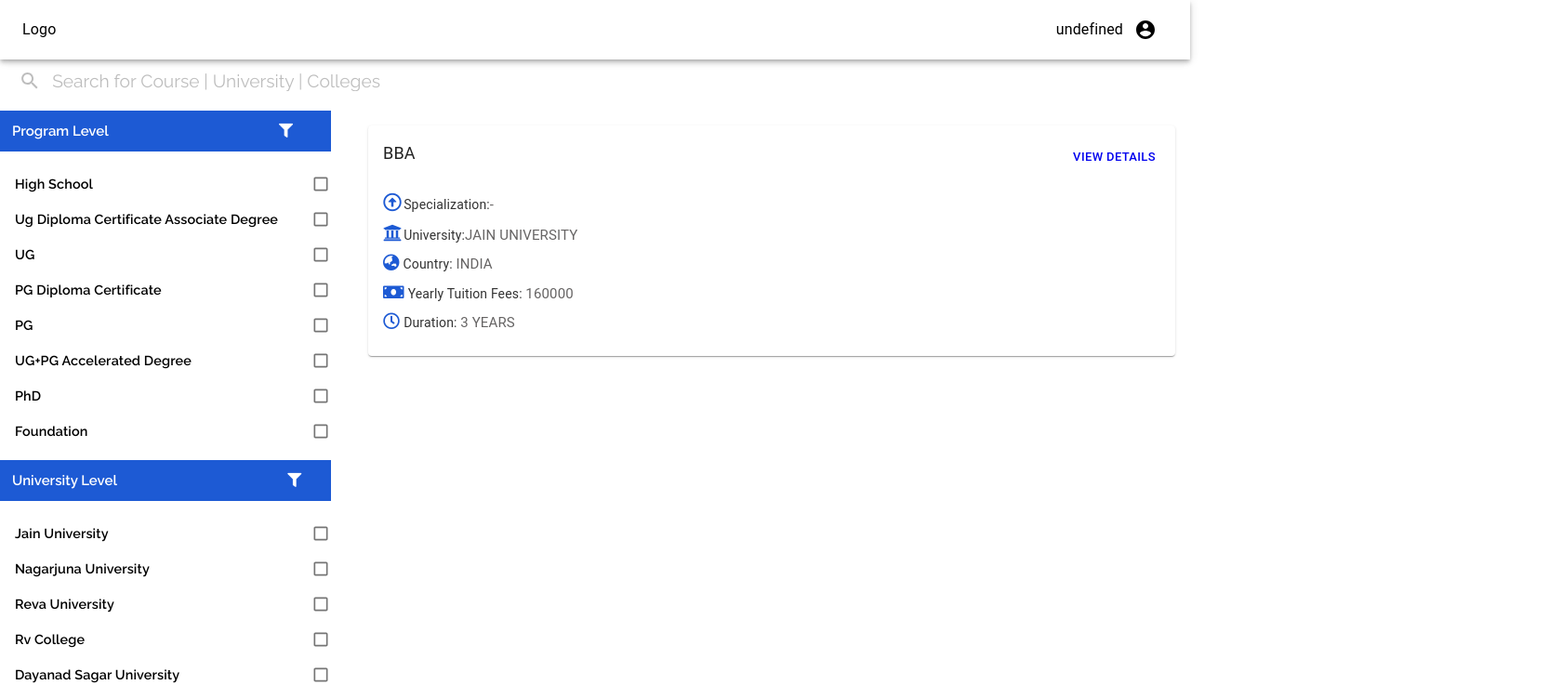
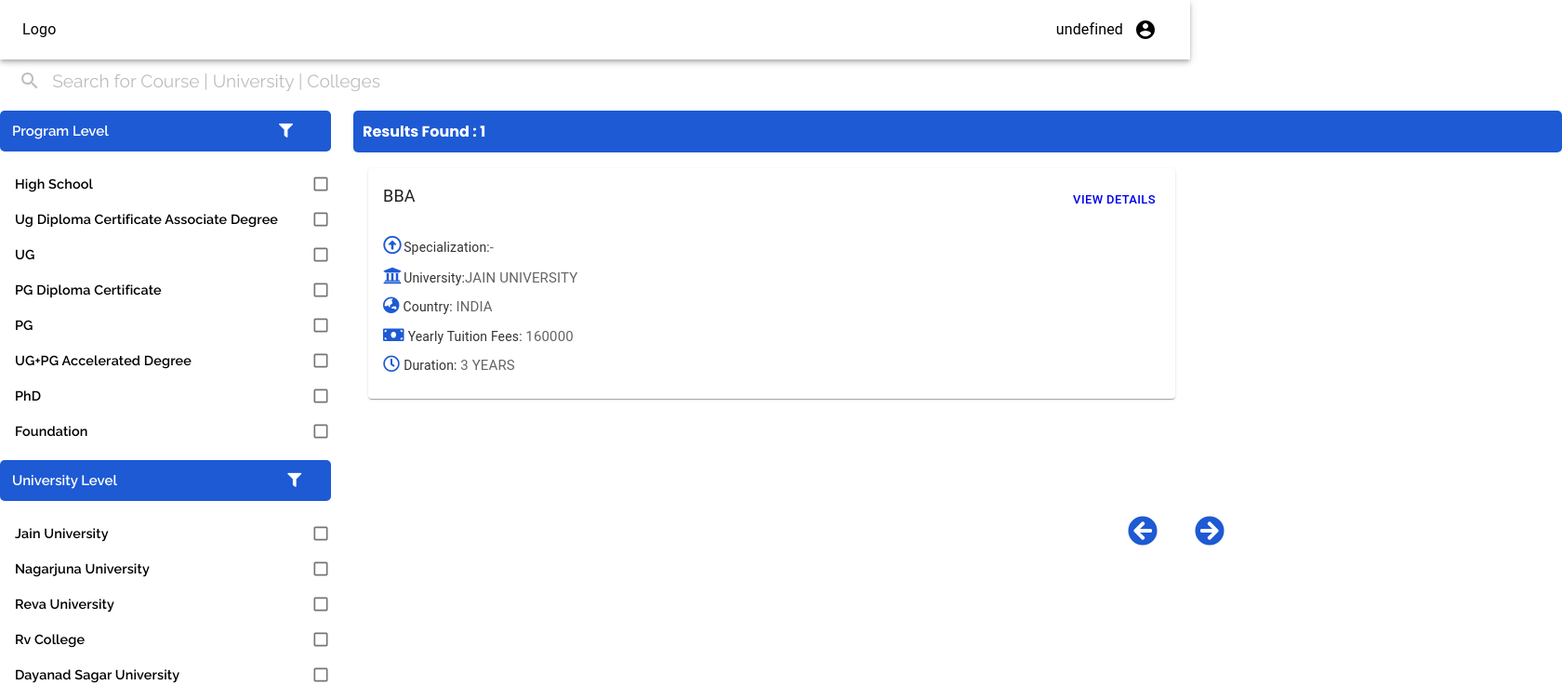
Before and after one commit to thephotogenicbug/React-search-program-web-app, a React (Create React App) app: page /searchprogram in a window 1280 px wide. Shown: the top 737 px of the page at 93% size, 1680 px wide, since content can reach past the window. Built offline with nearby package versions, Linux system fonts and the light colour scheme; no server answers.

Commit message:
React-search-program-webapp : fix ui and add pagination support
Signed-off-by: thephotogenicbug <navinkumarachari@gmail.com>

```diff
--- a/package.json
+++ b/package.json
@@ -18,6 +18,7 @@
     "react-scripts": "4.0.3",
     "redux-devtools-extension": "^2.13.9",
     "redux-thunk": "^2.4.1",
+    "styled-components": "^5.3.3",
     "web-vitals": "^1.1.2"
   },
   "scripts": {
--- a/src/components/Home/FilterPanel/index.jsx
+++ b/src/components/Home/FilterPanel/index.jsx
@@ -37,7 +37,7 @@ const FilterPanel = ({
           <i class="fas fa-filter"></i>
         </span>
       </p>
-      <div className="input-group">
+      <div className="input-group-university">
         {universities.map((university) => (
           <CheckBoxProtonUniversity
             key={university.id}
@@ -46,6 +46,17 @@ const FilterPanel = ({
           />
         ))}
       </div>
+      {/* price range  */}
+      <div className="input-group-price">
+        <p className="label">
+          YEARLY TUTION FEES{" "}
+          <span class="icons-bill">
+            <i class="fas fa-money-bill"></i>
+          </span>
+        </p>
+        <SliderProton value={selectedPrice} changedPrice={changedPrice} />
+      </div>
+      {/* <div className="input-group-price-range"></div> */}
       {/*  study  checkbox  */}
       <p className="label">
         Study Level{" "}
@@ -54,17 +65,6 @@ const FilterPanel = ({
         </span>
       </p>
       <div className="input-group"></div>
-
-      {/* price range  */}
-      <div className="input-group-price-range">
-        <p className="label">
-          YEARLY TUTION FEES{" "}
-          <span class="icons-bill">
-            <i class="fas fa-money-bill"></i>
-          </span>
-        </p>
-        <SliderProton value={selectedPrice} changedPrice={changedPrice} />
-      </div>
     </div>
   );
 };
--- a/src/components/Home/FilterPanel/styles.css
+++ b/src/components/Home/FilterPanel/styles.css
@@ -6,6 +6,7 @@
   padding: 13px;
   color: #ffff;
   width: 330px;
+  border-radius: 5px;
 }
 .input-group {
   margin-bottom: 2rem;
@@ -16,9 +17,13 @@
 .label-range {
   margin-bottom: 2.5rem;
 }
-
+.input-group-price{
+  margin-bottom: 2rem;
+  overflow-y: auto;
+}
 .input-group-price-range {
   margin-bottom: 2rem;
+  position: absolute !important;
 }
 .icons {
   margin-left: 180px;
@@ -29,3 +34,9 @@
 .horizontal-line {
   margin-bottom: 0.5rem;
 }
+.input-group-university{
+   margin-bottom: 2rem;
+  margin: 1rem;
+  height: 200px;
+  overflow-y: auto;
+}
--- a/src/components/Home/List/index.jsx
+++ b/src/components/Home/List/index.jsx
@@ -1,13 +1,29 @@
-import React from "react";
+import React, { useState } from "react";
+import Pagination from "../../pages/Home/Pagination";
 import ListItem from "../ListItem";
 import "./styles.css";
 
 const List = ({ list }) => {
+    const [showPerPage, setShowPerPage] = useState(25);
+    const [pagination, setPagination] = useState({
+      start: 0,
+      end: showPerPage,
+    });
 
+    const onPaginationChange = (start, end) => {
+      setPagination({ start: start, end: end });
+    };
 
   return (
     <div className="list-wrap">
-      {list.map((item) => (
+       <Pagination
+          showPerPage={showPerPage}
+          onPaginationChange={onPaginationChange}
+        />
+      <div className="pagination">
+
+      </div>
+      {list?.slice(pagination.start, pagination.end).map((item) => (
         <ListItem key={item._id} item={item} />
       ))}
     </div>
--- a/src/components/Home/ListItem/index.jsx
+++ b/src/components/Home/ListItem/index.jsx
@@ -14,6 +14,7 @@ const useStyles = makeStyles({
   root: {
     maxWidth: "100%",
     margin: "1rem",
+    marginTop:'62px'
   },
   cardcontent: {
     display: "flex",
--- /dev/null
+++ b/src/components/pages/Home/Pagination.jsx
@@ -0,0 +1,77 @@
+import React, { useState, useEffect } from "react";
+import styled from "styled-components";
+import { Button } from "@material-ui/core";
+import NavigateNextIcon from "@material-ui/icons/NavigateNext";
+
+const Pagination = ({ showPerPage, onPaginationChange, total }) => {
+  const [counter, setCounter] = useState(1);
+
+  useEffect(() => {
+    const value = showPerPage * counter;
+    onPaginationChange(value - showPerPage, value);
+  }, [counter]);
+
+  const onButtonClick = (type) => {
+    if (type === "prev") {
+      if (counter === 1) {
+        setCounter(1);
+      } else {
+        setCounter(counter - 1);
+      }
+    } else if (type === "next") {
+      if (Math.ceil(total / showPerPage) === counter) {
+        setCounter(counter);
+      } else {
+        setCounter(counter + 1);
+      }
+    }
+  };
+  //  console.log(showPerPage);
+
+  const Container = styled.div`
+    display: flex;
+    margin: 0 2rem;
+    align-items: center;
+    margin-left: 800px;
+    margin-top: 360px;
+    padding: 13px;
+    position: absolute;
+    z-index:99999;
+    @media screen and (min-width: 320px) and (max-width: 1080px) {
+      display: flex;
+    }
+  `;
+  const StyledButton = styled.button`
+    display: block;
+    background-color: transparent;
+    color: #1d5ad4;
+    font-size: 2rem !important;
+    border: none;
+    border-radius: 5px;
+    height: 20px;
+    padding: 0 20px;
+    cursor: pointer;
+    box-sizing: border-box;
+    transition: 0.4s ease-in-out;
+    &:hover {
+      color: #1a4eb8;
+    }
+    @media screen and (min-width: 320px) and (max-width: 1080px) {
+      margin: 2rem;
+    }
+  `;
+
+  return (
+    <Container>
+
+      <StyledButton onClick={() => onButtonClick("prev")}>
+        <i class="fas fa-arrow-circle-left"></i>
+      </StyledButton>
+      <StyledButton onClick={() => onButtonClick("next")}>
+        <i className="fas fa-arrow-circle-right"></i>
+      </StyledButton>
+    </Container>
+  );
+};
+
+export default Pagination;
--- a/src/components/pages/Home/index.jsx
+++ b/src/components/pages/Home/index.jsx
@@ -5,6 +5,7 @@ import FilterPanel from "../../Home/FilterPanel";
 import List from "../../Home/List";
 import Searchbar from "../../Home/SearchBar";
 import Bar from "./appbar";
+import Pagination from "./Pagination";
 import "./styles.css";
 
 const Home = () => {
@@ -229,7 +230,9 @@ const Home = () => {
           </div>
           <div className="home_list-wrap">
             {/* List */}
-            <div className="data_found_wrapper"></div>
+            <div className="data_found_wrapper">
+              <div className="result_found"> Results Found : {list.length}</div>
+            </div>
             {resultFound ? <List list={list} /> : <EmptyView />}
           </div>
         </div>
--- a/src/components/pages/Home/styles.css
+++ b/src/components/pages/Home/styles.css
@@ -1,3 +1,4 @@
+@import url('https://fonts.googleapis.com/css2?family=Poppins:wght@100;200;300;400;500;700;800;900&family=Raleway:ital,wght@0,100;0,200;0,300;0,400;0,500;0,600;0,700;0,800;0,900;1,100;1,200;1,300;1,400;1,500;1,600;1,700;1,800;1,900&display=swap');
 .home{
     display: flex;
     flex-direction: column;
@@ -19,5 +20,23 @@
 }
 .home_list-wrap{
     flex: 1;
-    /* background-color: brown; */
+
 }
+
+
+.data_found_wrapper{
+    background-color: #1D5AD4;
+    padding: 10px;
+    color: #fff;
+    position: absolute;
+    width: 100%;
+    z-index: 99999;
+    margin-bottom: 120px;
+    border-radius: 5px;
+
+}
+.result_found{
+    font-weight: bold;
+    font-size: 16px;
+    font-family: 'Poppins', sans-serif !important;
+}
```
Also changed, not shown: 1 other file (tests, documents, lock files or other folders).
